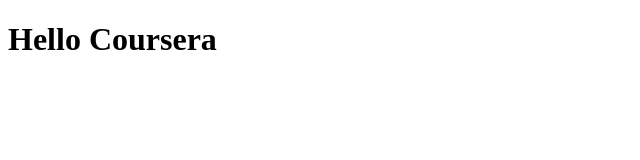
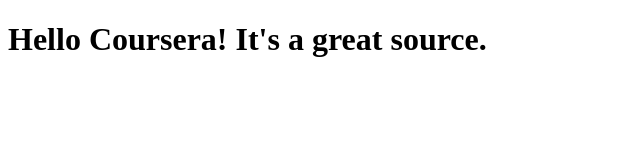
Before and after one commit to Rashberry/coursera-work, a plain HTML site: page Assignment1/Test-file.html in a window 1280 px wide. Shown: the whole page, without its empty margins (0-640 px from the left). Drawn offline with Linux system fonts and the light colour scheme.

Commit message:
A small edit

```diff
--- a/Assignment1/Test-file.html
+++ b/Assignment1/Test-file.html
@@ -4,6 +4,6 @@
 	<title>Hello Coursera</title>
 </head>
 <body>
-<h1>Hello Coursera</h1>
+<h1>Hello Coursera! It's a great source.</h1>
 </body>
 </html>
```
